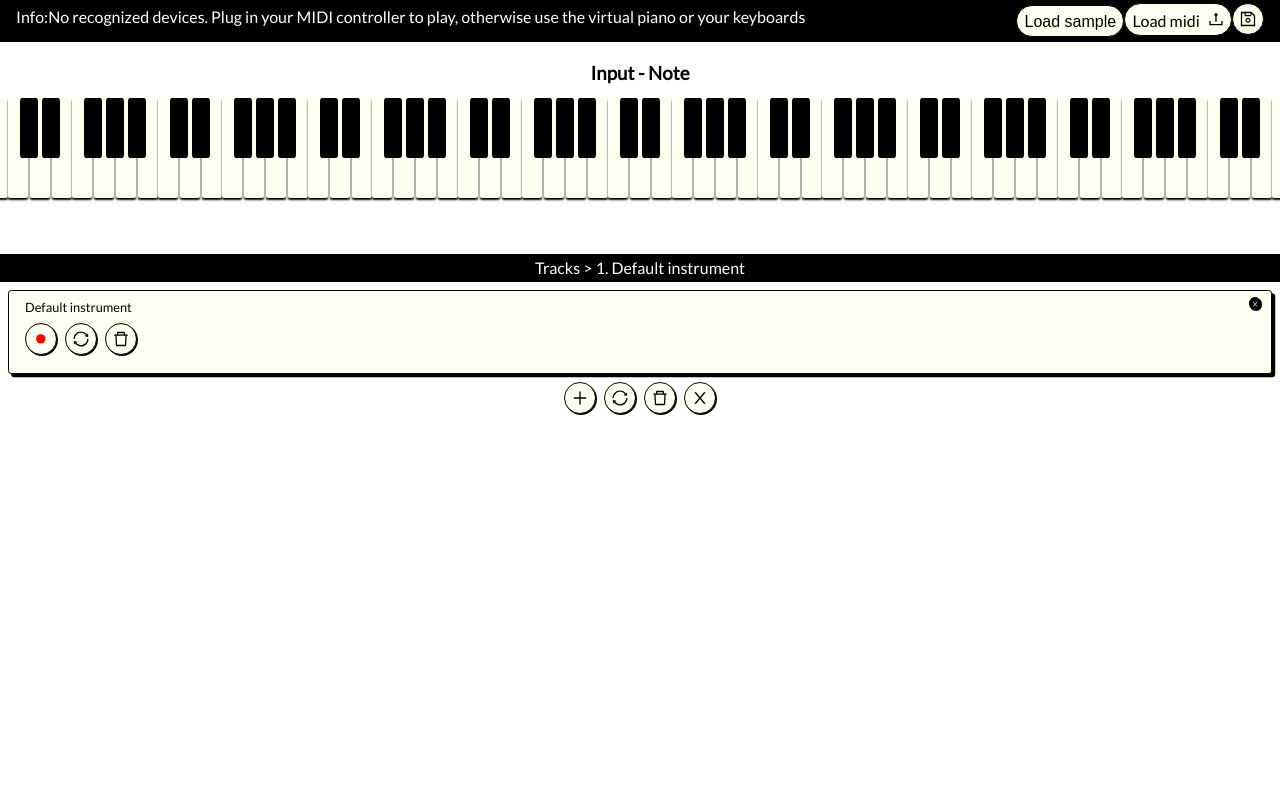
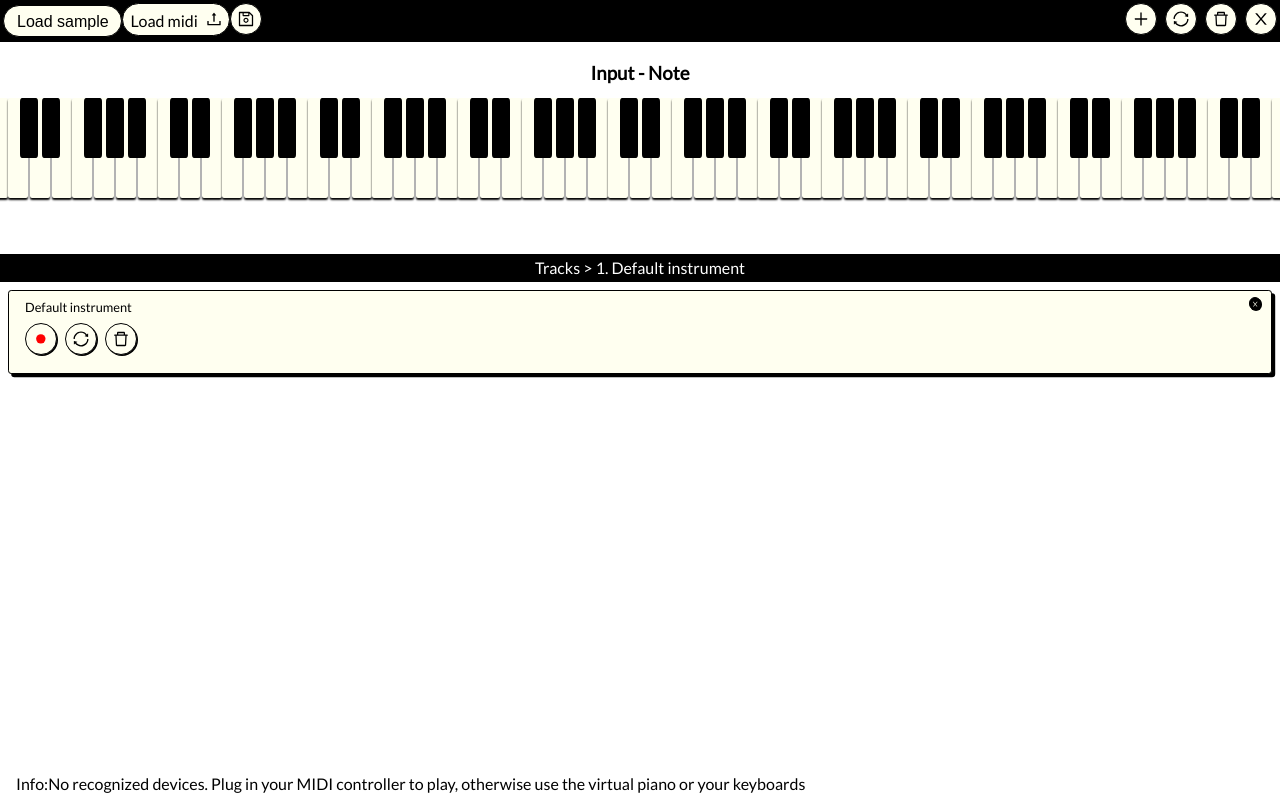
Before and after one commit to cnotv/midi-looper, a React (Create React App) app: page / in a window 1280 px wide. Built offline with nearby package versions, Linux system fonts and the light colour scheme; what webmidi would draw is missing.

Commit message:
Move action buttons a sticky header

```diff
--- a/src/App.scss
+++ b/src/App.scss
@@ -1,10 +1,17 @@
 @import "./assets/styles/global/variables.scss";
+@import "./assets/styles/global/mixins.scss";
 
 .looper {
-  &__description {
-    background-color: $color-primary;
-    color: white;
-    text-align: center;
+  position: relative;
+
+  &__header {
+    @include banner();
+    position: sticky;
+    display: flex;
+    padding: 0.2em;
+    top: 0;
+    justify-content: space-between;
+    z-index: 2;
   }
 
   &__displayed {
@@ -25,6 +32,11 @@
     justify-content: center;
     gap: 0.5em;
   }
+
+  &__breadcrumbs {
+    @include banner();
+    text-align: center;
+  }
 }
 
 .keyboard {
@@ -43,14 +55,13 @@
     box-shadow: 0 $note-gap $note-gap 0 $color-primary;
     user-select: none;
     cursor: pointer;
-
     color: transparent;
 
+    &:nth-child(12n + 2),
     &:nth-child(12n + 5),
     &:nth-child(12n + 7),
     &:nth-child(12n + 10),
-    &:nth-child(12n + 12),
-    &:nth-child(12n + 2) {
+    &:nth-child(12n + 12) {
       background-color: $color-primary;
       // position: absolute;
       height: $note-width * 3;
--- a/src/App.tsx
+++ b/src/App.tsx
@@ -5,6 +5,8 @@ import { Midi } from "@tonejs/midi";
 import { ReactComponent as IconLoop } from './assets/img/loop.svg';
 import { ReactComponent as IconReset } from './assets/img/reset.svg';
 import { ReactComponent as IconClose } from './assets/img/close.svg';
+import { ReactComponent as IconLoad } from './assets/img/load.svg';
+import { ReactComponent as IconSave } from './assets/img/save.svg';
 
 import './App.scss';
 import { Keyboard } from './components/Keyboard';
@@ -223,41 +225,33 @@ function App() {
 
   return (
     <div className="looper">
-      <header className="looper__description">
-        <Loader
-          label={loadLabel}
-          info={info}
-          save={() => save(tracks)}
-          load={handleLoad}
-          loadSample={handleSample}
-        />
-      </header>
+      <header className="looper__header">
+        <div>
+          <button
+            className="button button--text"
+            onClick={handleSample}
+          >Load sample</button>
 
-      <main>
-        <h3 className="looper__displayed">{display}</h3>
+          <input
+            className="input input--load"
+            id="load"
+            type="file"
+            name="load"
+            accept=".mid"
+            onChange={handleLoad}
+          />
+          <label htmlFor="load">
+            <span>{loadLabel}</span>
+            <IconLoad />
+          </label>
 
-        <Keyboard
-          play={playRecord}
-          current={currentKeys}
-        />
-
-        <div className="looper__description">Tracks {'>'} {currentTrack + 1}. {tracks[currentTrack]?.instrument}</div>
-
-        <section className="tracks">
-          {tracks.map((track, i) =>
-            <div
-              key={i}
-              onClick={() => setCurrentTrack(i)}
-            >
-              <Track
-                track={track}
-                active={currentTrack === i}
-                close={() => handleClose(i)}
-                update={updatedTrack => update(updatedTrack, i)}
-              />
-            </div>
-          )}
-        </section>
+          <button
+            className="button"
+            onClick={() => save}
+          >
+            <IconSave />
+          </button>
+        </div>
 
         <div className="looper__actions">
           <button className="button" onClick={handleAdd}>
@@ -282,9 +276,39 @@ function App() {
             <IconClose />
           </button>
         </div>
+      </header>
+
+      <main>
+        <h3 className="looper__displayed">{display}</h3>
+
+        <Keyboard
+          play={playRecord}
+          current={currentKeys}
+        />
+
+        <div className="looper__breadcrumbs">Tracks {'>'} {currentTrack + 1}. {tracks[currentTrack]?.instrument}</div>
+
+        <section className="tracks">
+          {tracks.map((track, i) =>
+            <div
+              key={i}
+              onClick={() => setCurrentTrack(i)}
+            >
+              <Track
+                track={track}
+                active={currentTrack === i}
+                close={() => handleClose(i)}
+                update={updatedTrack => update(updatedTrack, i)}
+              />
+            </div>
+          )}
+        </section>
       </main>
 
       <footer className="looper__footer">
+        <Loader
+          info={info}
+        />
       </footer>
     </div >
   );
--- /dev/null
+++ b/src/assets/styles/global/mixins.scss
@@ -0,0 +1,10 @@
+@mixin textButton {
+  // font-size: 0.8em;
+  padding-left: 0.8em;
+  padding-right: 0.8em;
+}
+
+@mixin banner {
+  background-color: $color-primary;
+  color: white;
+}
--- a/src/components/Loader.tsx
+++ b/src/components/Loader.tsx
@@ -1,51 +1,16 @@
-import { ChangeEvent } from 'react';
-import { ReactComponent as IconLoad } from '../assets/img/load.svg';
-import { ReactComponent as IconSave } from '../assets/img/save.svg';
-
 import './Loader.scss';
 
 interface LoaderProps {
   info: string,
-  label: string,
-  save: () => void
-  load: (event: ChangeEvent<HTMLInputElement>) => void,
-  loadSample: () => void
 }
 
-export const Loader = ({ info, label, save, load, loadSample }: LoaderProps) => {
+export const Loader = ({ info }: LoaderProps) => {
   return (
     <section className="loader">
       <div>
         <span>Info:</span>
         <span>{info}</span>
       </div>
-
-      <div>
-        <button
-          className="button button--text"
-          onClick={loadSample}
-        >Load sample</button>
-
-        <input
-          className="input input--load"
-          id="load"
-          type="file"
-          name="load"
-          accept=".mid"
-          onChange={load}
-        />
-        <label htmlFor="load">
-          <span>{label}</span>
-          <IconLoad />
-        </label>
-
-        <button
-          className="button"
-          onClick={save}
-        >
-          <IconSave />
-        </button>
-      </div>
     </section>
   )
 };
--- a/src/index.scss
+++ b/src/index.scss
@@ -1,4 +1,5 @@
 @import "./assets/styles/global/variables.scss";
+@import "./assets/styles/global/mixins.scss";
 @import url(https://fonts.googleapis.com/css?family=Lato);
 
 body,
@@ -64,6 +65,7 @@ body {
   }
 
   &--text {
+    @include textButton();
     width: auto;
   }
 }
```
